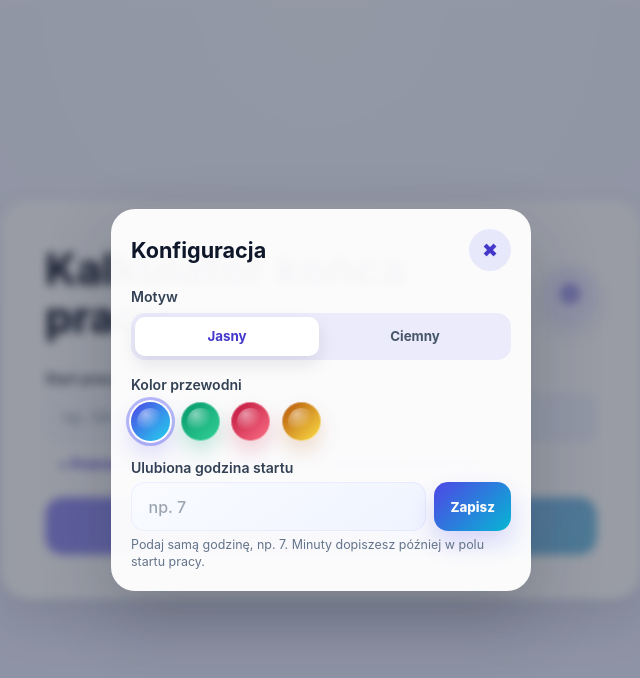
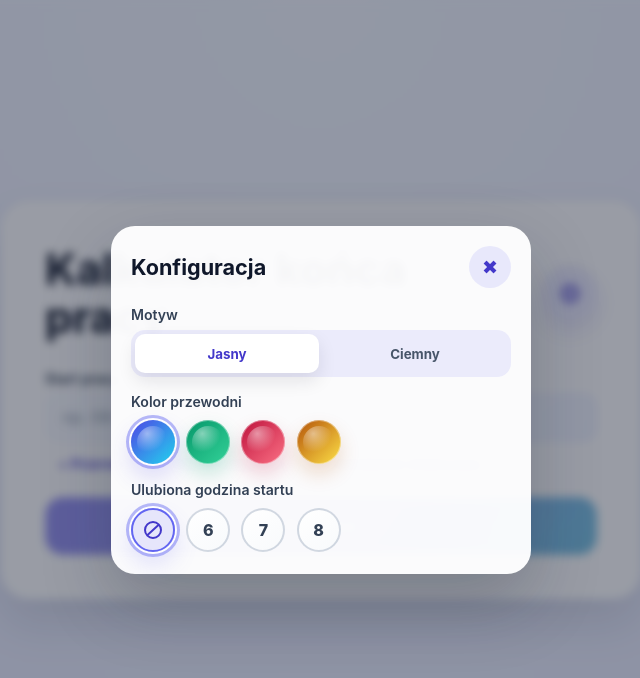
Before and after one commit to Soszka/remote-time-calculator, an Angular app: page / in a window 1280 px wide. Both pictures are taken after a click on the button "Otwórz konfigurację". Shown: the top 678 px of the page, without its empty margins (319-959 px from the left). Built offline with nearby package versions, Linux system fonts and the light colour scheme.

Commit message:
hours config enhanced

```diff
--- a/src/app/app.component.html
+++ b/src/app/app.component.html
@@ -470,47 +470,41 @@
           </div>
         </div>
 
-        <div class="form-row">
-          <label for="favorite-hour">Ulubiona godzina startu</label>
-          <div class="favorite-save-row">
-            <input
-              id="favorite-hour"
-              type="number"
-              min="0"
-              max="23"
-              step="1"
-              inputmode="numeric"
-              placeholder="np. 7"
-              formControlName="favoriteHour"
-              [attr.aria-describedby]="
-                isInvalid(configForm.controls.favoriteHour)
-                  ? 'favorite-hour-feedback'
-                  : 'favorite-hour-hint'
-              "
-            />
+        <div class="config-row">
+          <span id="favorite-hour-label" class="config-label">
+            Ulubiona godzina startu
+          </span>
+          <div
+            class="favorite-hour-picker"
+            role="radiogroup"
+            aria-labelledby="favorite-hour-label"
+          >
             <button
               type="button"
-              class="save-button"
-              (click)="saveFavoriteHour()"
-              [disabled]="configForm.controls.favoriteHour.invalid"
+              class="favorite-hour-option"
+              *ngFor="
+                let option of favoriteHourOptions;
+                trackBy: trackByFavoriteHourOption
+              "
+              [class.active]="isFavoriteHourSelected(option.value)"
+              [class.has-tooltip]="option.value === null"
+              [attr.aria-label]="
+                'Ustaw ulubioną godzinę startu: ' + option.tooltip
+              "
+              [attr.aria-checked]="isFavoriteHourSelected(option.value)"
+              [attr.data-tooltip]="option.value === null ? option.tooltip : null"
+              [attr.title]="option.value === null ? option.tooltip : null"
+              role="radio"
+              (click)="setFavoriteHour(option.value)"
             >
-              Zapisz
+              <span
+                *ngIf="option.value === null"
+                class="favorite-hour-empty-icon"
+                aria-hidden="true"
+              ></span>
+              <span *ngIf="option.value !== null">{{ option.label }}</span>
             </button>
           </div>
-          <span
-            id="favorite-hour-feedback"
-            class="error"
-            *ngIf="isInvalid(configForm.controls.favoriteHour)"
-          >
-            Wpisz tylko pełną godzinę od 0 do 23, np. 7. Bez minut i dwukropka.
-          </span>
-          <span
-            id="favorite-hour-hint"
-            class="field-hint"
-            *ngIf="!isInvalid(configForm.controls.favoriteHour)"
-          >
-            Podaj samą godzinę, np. 7. Minuty dopiszesz później w polu startu pracy.
-          </span>
         </div>
       </form>
     </section>
--- a/src/app/app.component.ts
+++ b/src/app/app.component.ts
@@ -24,6 +24,7 @@ type ResultState = 'beforeStart' | 'inProgress' | 'complete';
 type AdjustmentKind = 'overtimePickup' | 'undertimeMakeup';
 type ThemeMode = 'light' | 'dark';
 type AccentColor = 'violet' | 'green' | 'red' | 'yellow';
+type FavoriteHour = 6 | 7 | 8 | null;
 
 interface ResultPayload {
   endTime: string;
@@ -37,7 +38,7 @@ interface ResultPayload {
 
 interface AppSettings {
   theme: ThemeMode;
-  favoriteHour: number | null;
+  favoriteHour: FavoriteHour;
   accentByTheme: Record<ThemeMode, AccentColor>;
 }
 
@@ -91,6 +92,16 @@ export class AppComponent implements OnDestroy {
     { value: 'green', label: 'Zielony' },
     { value: 'red', label: 'Czerwony' },
     { value: 'yellow', label: 'Żółty' },
+  ];
+  readonly favoriteHourOptions: {
+    value: FavoriteHour;
+    label: string;
+    tooltip: string;
+  }[] = [
+    { value: null, label: 'Brak', tooltip: 'Brak' },
+    { value: 6, label: '6', tooltip: '6:00' },
+    { value: 7, label: '7', tooltip: '7:00' },
+    { value: 8, label: '8', tooltip: '8:00' },
   ];
 
   readonly confettiPieces: { left: number; delay: number; duration: number }[] =
@@ -406,7 +417,7 @@ export class AppComponent implements OnDestroy {
   readonly configForm = this.fb.group({
     darkMode: this.fb.control(false, { nonNullable: true }),
     accentColor: this.fb.control<AccentColor>('violet', { nonNullable: true }),
-    favoriteHour: this.fb.control<number | null>(
+    favoriteHour: this.fb.control<FavoriteHour>(
       null,
       this.favoriteHourValidatorFn,
     ),
@@ -567,16 +578,17 @@ export class AppComponent implements OnDestroy {
     return this.getActiveAccent(this.settings()) === accentColor;
   }
 
-  saveFavoriteHour(): void {
+  setFavoriteHour(favoriteHour: FavoriteHour): void {
     const favoriteHourControl = this.configForm.controls.favoriteHour;
-    if (favoriteHourControl.invalid) {
-      favoriteHourControl.markAsTouched();
+    if (this.settings().favoriteHour === favoriteHour) {
       return;
     }
+
+    favoriteHourControl.setValue(favoriteHour, { emitEvent: false });
 
     const nextSettings: AppSettings = {
       ...this.settings(),
-      favoriteHour: this.normalizeFavoriteHour(favoriteHourControl.value),
+      favoriteHour,
     };
 
     this.settings.set(nextSettings);
@@ -586,6 +598,10 @@ export class AppComponent implements OnDestroy {
         ? 'Ulubiona godzina startu została wyczyszczona.'
         : 'Nowa ulubiona godzina startu została zapisana.',
     );
+  }
+
+  isFavoriteHourSelected(favoriteHour: FavoriteHour): boolean {
+    return this.settings().favoriteHour === favoriteHour;
   }
 
   addBreak(): void {
@@ -827,6 +843,13 @@ export class AppComponent implements OnDestroy {
     return option.value;
   }
 
+  trackByFavoriteHourOption(
+    _index: number,
+    option: { value: FavoriteHour; label: string; tooltip: string },
+  ): string {
+    return option.value === null ? 'none' : String(option.value);
+  }
+
   hasIncompleteBreak(group: BreakFormGroup): boolean {
     const start = group.controls.start.value;
     const end = group.controls.end.value;
@@ -1319,22 +1342,15 @@ export class AppComponent implements OnDestroy {
     }
   }
 
-  private normalizeFavoriteHour(value: unknown): number | null {
+  private normalizeFavoriteHour(value: unknown): FavoriteHour {
     if (value === null || value === undefined || value === '') {
       return null;
     }
 
     const numericValue = Number(value);
-    if (
-      !Number.isFinite(numericValue) ||
-      !Number.isInteger(numericValue) ||
-      numericValue < 0 ||
-      numericValue > 23
-    ) {
-      return null;
-    }
-
-    return numericValue;
+    return numericValue === 6 || numericValue === 7 || numericValue === 8
+      ? numericValue
+      : null;
   }
 
   private normalizeAccentByTheme(
@@ -1369,7 +1385,7 @@ export class AppComponent implements OnDestroy {
     return settings.accentByTheme[settings.theme];
   }
 
-  private getFavoriteStartPrefix(favoriteHour: number | null): string {
+  private getFavoriteStartPrefix(favoriteHour: FavoriteHour): string {
     return favoriteHour === null ? '' : `${favoriteHour}:`;
   }
 
--- a/src/styles.css
+++ b/src/styles.css
@@ -528,11 +528,15 @@ app-root.dark-mode .icon-button.settings-button::after {
   box-shadow: 0 12px 26px rgba(0, 0, 0, 0.32);
 }
 
-app-root .accent-picker {
-  display: flex;
+app-root .accent-picker,
+app-root .favorite-hour-picker {
+  --config-circle-size: 44px;
+  --config-circle-gap: 0.7rem;
+  display: grid;
+  grid-template-columns: repeat(4, var(--config-circle-size));
   align-items: center;
-  flex-wrap: wrap;
-  gap: 0.7rem;
+  gap: var(--config-circle-gap);
+  justify-content: start;
   padding: 0.15rem 0 0.1rem;
 }
 
@@ -540,9 +544,8 @@ app-root .accent-swatch {
   --swatch-gradient: linear-gradient(135deg, #4f46e5, #22d3ee);
   --swatch-shadow: rgba(79, 70, 229, 0.22);
   position: relative;
-  width: 39px;
-  height: 39px;
-  flex: 0 0 39px;
+  width: var(--config-circle-size);
+  height: var(--config-circle-size);
   border: none;
   border-radius: 50%;
   padding: 0;
@@ -646,68 +649,151 @@ app-root .visually-hidden {
   border: 0;
 }
 
-app-root .favorite-save-row {
-  display: grid;
-  grid-template-columns: minmax(0, 1fr) auto;
-  gap: 0.55rem;
-  align-items: stretch;
-}
-
-app-root .save-button {
-  border: none;
-  border-radius: 14px;
-  padding: 0 1rem;
-  background: linear-gradient(
-    135deg,
-    var(--accent-gradient-start),
-    var(--accent-save-gradient-end)
-  );
-  color: #f8fafc;
+app-root .favorite-hour-option {
+  position: relative;
+  width: var(--config-circle-size);
+  height: var(--config-circle-size);
+  border: 2px solid rgba(148, 163, 184, 0.42);
+  border-radius: 50%;
+  padding: 0;
+  background: linear-gradient(145deg, #ffffff, #f8fafc);
+  color: #334155;
+  cursor: pointer;
+  display: inline-flex;
+  align-items: center;
+  justify-content: center;
+  font-size: 1rem;
   font-weight: 800;
-  cursor: pointer;
-  box-shadow: 0 12px 24px var(--accent-save-shadow);
+  line-height: 1;
   transition:
     transform 0.2s ease,
-    filter 0.2s ease,
+    border-color 0.2s ease,
+    background 0.2s ease,
+    color 0.2s ease,
     box-shadow 0.2s ease;
 }
 
-app-root .save-button:hover {
+app-root .favorite-hour-option.has-tooltip::before,
+app-root .favorite-hour-option.has-tooltip::after {
+  position: absolute;
+  left: 50%;
+  opacity: 0;
+  pointer-events: none;
+  transition:
+    opacity 0.18s ease,
+    transform 0.18s ease;
+  z-index: 40;
+}
+
+app-root .favorite-hour-option.has-tooltip::before {
+  content: attr(data-tooltip);
+  bottom: calc(100% + 0.65rem);
+  padding: 0.42rem 0.58rem;
+  border-radius: 10px;
+  background: #0f172a;
+  color: #f8fafc;
+  box-shadow: 0 12px 26px rgba(15, 23, 42, 0.18);
+  font-size: 0.78rem;
+  font-weight: 800;
+  line-height: 1;
+  white-space: nowrap;
+  transform: translate(-50%, 4px);
+}
+
+app-root .favorite-hour-option.has-tooltip::after {
+  content: "";
+  bottom: calc(100% + 0.42rem);
+  width: 9px;
+  height: 9px;
+  background: #0f172a;
+  transform: translate(-50%, 4px) rotate(45deg);
+}
+
+app-root .favorite-hour-option:hover,
+app-root .favorite-hour-option:focus-visible {
   transform: translateY(-1px);
-  filter: saturate(1.08) brightness(1.03);
-  box-shadow: 0 15px 28px var(--accent-save-shadow-hover);
-}
-
-app-root .save-button:disabled {
-  cursor: not-allowed;
-  opacity: 0.5;
-  transform: none;
-  filter: none;
-  box-shadow: none;
-}
-
-app-root .save-button:disabled:hover {
-  filter: none;
-  box-shadow: none;
-}
-
-app-root.dark-mode .save-button {
-  background: linear-gradient(
-    135deg,
-    var(--accent-gradient-start),
-    var(--accent-save-gradient-end)
-  );
-  color: #f8fafc;
-  box-shadow: 0 12px 24px var(--accent-save-shadow);
-}
-
-app-root.dark-mode .save-button:hover {
-  box-shadow: 0 15px 30px var(--accent-save-shadow-hover);
-}
-
-app-root.dark-mode .save-button:disabled:hover {
-  filter: none;
-  box-shadow: none;
+  border-color: var(--accent-solid);
+  color: var(--accent-text);
+  box-shadow: 0 10px 20px var(--accent-input-shadow);
+}
+
+app-root .favorite-hour-option.has-tooltip:hover::before,
+app-root .favorite-hour-option.has-tooltip:hover::after,
+app-root .favorite-hour-option.has-tooltip:focus-visible::before,
+app-root .favorite-hour-option.has-tooltip:focus-visible::after {
+  opacity: 1;
+  transform: translate(-50%, 0);
+}
+
+app-root .favorite-hour-option.has-tooltip:hover::after,
+app-root .favorite-hour-option.has-tooltip:focus-visible::after {
+  transform: translate(-50%, 0) rotate(45deg);
+}
+
+app-root .favorite-hour-option:focus-visible {
+  outline: 2px solid var(--accent-focus-ring);
+  outline-offset: 4px;
+}
+
+app-root .favorite-hour-option.active {
+  border-color: var(--accent-solid);
+  background: var(--accent-control-bg);
+  color: var(--accent-text);
+  box-shadow:
+    0 0 0 2px rgba(255, 255, 255, 0.98),
+    0 0 0 5px var(--accent-focus-ring),
+    0 12px 24px var(--accent-input-shadow);
+}
+
+app-root .favorite-hour-empty-icon {
+  position: relative;
+  width: 1.18rem;
+  height: 1.18rem;
+  border: 2px solid currentColor;
+  border-radius: 50%;
+}
+
+app-root .favorite-hour-empty-icon::after {
+  content: "";
+  position: absolute;
+  top: 50%;
+  left: 50%;
+  width: 1rem;
+  height: 2px;
+  border-radius: 999px;
+  background: currentColor;
+  transform: translate(-50%, -50%) rotate(-42deg);
+}
+
+app-root.dark-mode .favorite-hour-option {
+  border-color: rgba(148, 163, 184, 0.28);
+  background: linear-gradient(145deg, #262a33, #20242c);
+  color: #e2e8f0;
+}
+
+app-root.dark-mode .favorite-hour-option.has-tooltip::before,
+app-root.dark-mode .favorite-hour-option.has-tooltip::after {
+  background: #f8fafc;
+}
+
+app-root.dark-mode .favorite-hour-option.has-tooltip::before {
+  color: #111827;
+  box-shadow: 0 12px 26px rgba(0, 0, 0, 0.32);
+}
+
+app-root.dark-mode .favorite-hour-option:hover,
+app-root.dark-mode .favorite-hour-option:focus-visible,
+app-root.dark-mode .favorite-hour-option.active {
+  border-color: var(--accent-solid);
+  color: var(--accent-text);
+}
+
+app-root.dark-mode .favorite-hour-option.active {
+  background: var(--accent-control-bg);
+  box-shadow:
+    0 0 0 2px #242831,
+    0 0 0 5px var(--accent-focus-ring),
+    0 12px 24px var(--accent-input-shadow);
 }
 
 app-root .primary-button {
@@ -1198,10 +1284,6 @@ app-root.dark-mode .message-card {
 }
 
 @media (max-width: 720px) {
-  app-root .favorite-save-row {
-    grid-template-columns: 1fr;
-  }
-
   app-root .panel {
     gap: 1.45rem;
   }
```
Also changed, not shown: 1 other file (tests, documents, lock files or other folders).
